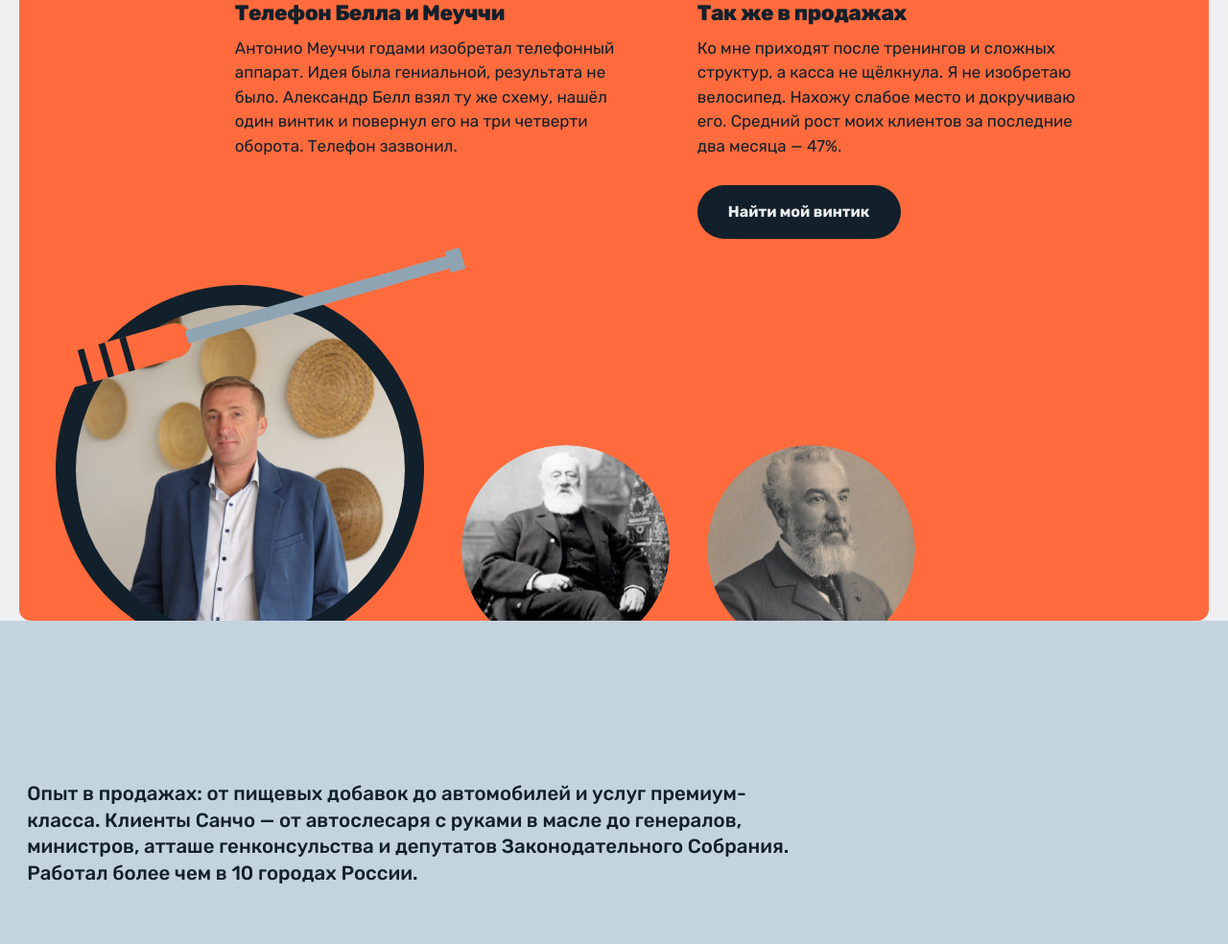
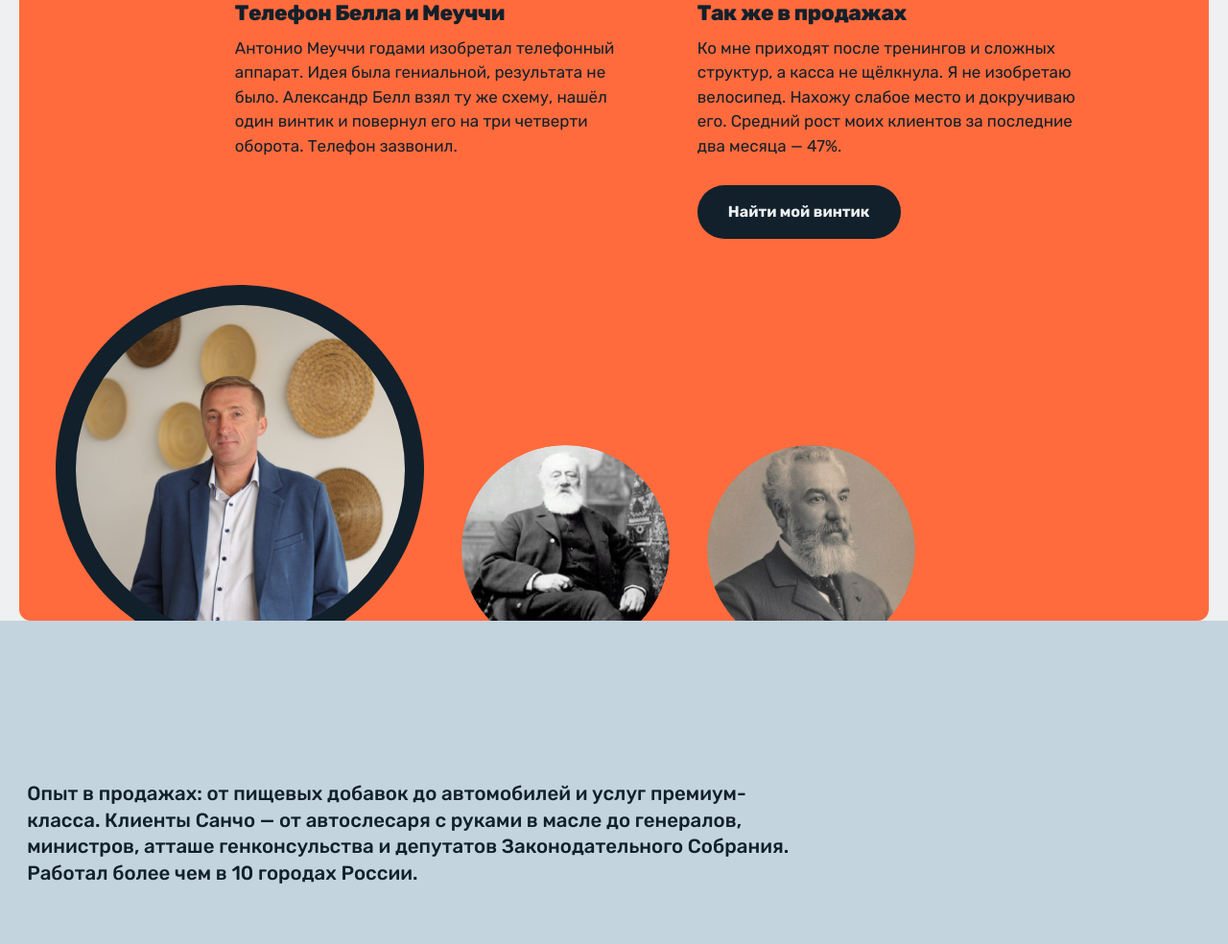
Before and after one commit to murzzsite/sancho-prodazhi, a plain HTML site: page index.html in a window 1280 px wide. Shown: the part 1226-2210 px from the top of the page at 96% size. Drawn offline with Linux system fonts and the light colour scheme.

Commit message:
remove drawn screwdriver per client

```diff
--- a/index.html
+++ b/index.html
@@ -60,7 +60,7 @@
       </div>
     </div>
     <div class="about__pics">
-      <figure class="disc disc--big reveal"><img src="img/sancho-stand.jpg" width="1000" height="1500" alt="Санчо, консультант по продажам" loading="lazy"><svg class="driver" viewBox="0 0 400 60" aria-hidden="true"><rect x="6" y="14" width="128" height="32" rx="16" fill="var(--accent)"/><rect x="30" y="14" width="6" height="32" fill="var(--ink)"/><rect x="50" y="14" width="6" height="32" fill="var(--ink)"/><rect x="70" y="14" width="6" height="32" fill="var(--ink)"/><rect x="130" y="24" width="250" height="12" fill="#8fa4b2"/><path d="M380 20h14v20h-14z" fill="#8fa4b2"/></svg></figure>
+      <figure class="disc disc--big reveal"><img src="img/sancho-stand.jpg" width="1000" height="1500" alt="Санчо, консультант по продажам" loading="lazy"></figure>
       <figure class="disc reveal"><img src="img/meucci.jpg" width="960" height="1158" alt="Антонио Меуччи, портрет 1878 года" loading="lazy"></figure>
       <figure class="disc reveal"><img src="img/bell.jpg" width="960" height="1422" alt="Александр Грэм Белл, портрет 1895 года" loading="lazy"></figure>
     </div>
```
